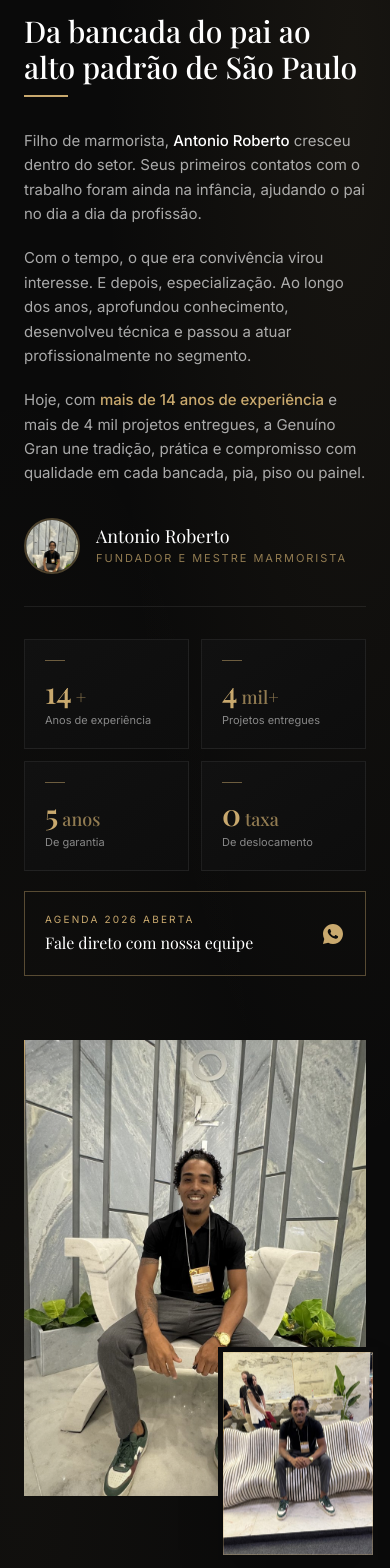
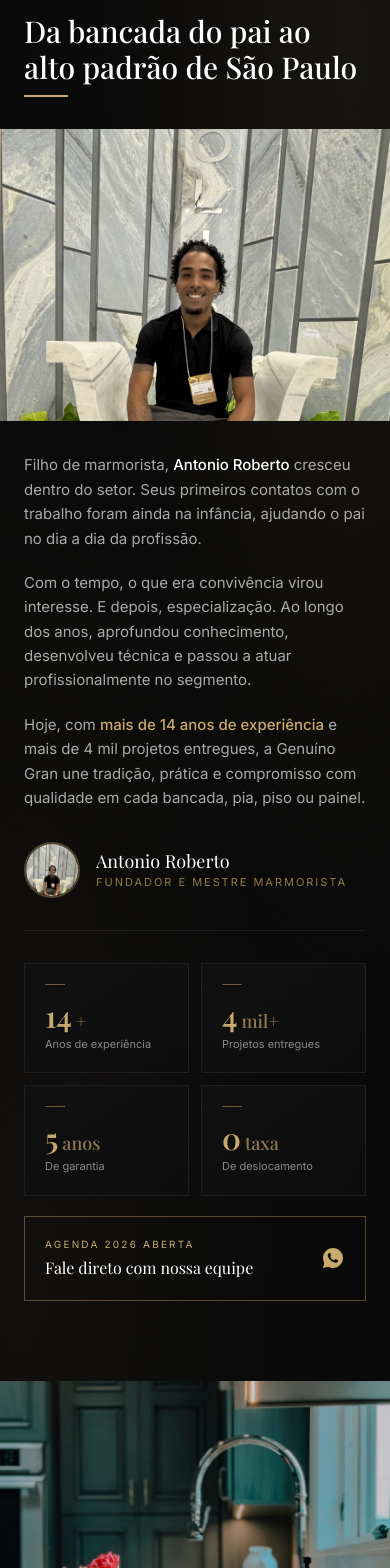
Before and after one commit to MatheusCRMartins/Genuino-Gran, a React (Vite) app: page / in a window 390 px wide. Shown: the part 6680-8248 px from the top of the page. Built offline with nearby package versions, Linux system fonts and the light colour scheme; a web font is replaced by a local one.

Commit message:
fix(about): foto do Antonio entre título e texto no mobile

```diff
--- a/src/components/About.jsx
+++ b/src/components/About.jsx
@@ -29,7 +29,7 @@
           {/* ── Coluna das fotos ────────────────────────────────────────── */}
           <div
             ref={photoRef}
-            className={`order-2 lg:order-1 lg:col-span-5 relative fade-up ${photoVisible ? 'visible' : ''}`}
+            className={`hidden lg:block lg:col-span-5 relative fade-up ${photoVisible ? 'visible' : ''}`}
           >
             {/* Linha dourada vertical */}
             <div
@@ -93,6 +93,22 @@
             <h2 className="font-playfair text-3xl md:text-4xl lg:text-5xl font-medium text-white title-accent mb-8 lg:mb-10">
               Da bancada do pai ao alto padrão de São Paulo
             </h2>
+
+            {/* Foto — mobile only, entre o título e o texto */}
+            <div className="lg:hidden relative -mx-6 mb-8 overflow-hidden">
+              <img
+                src="/images/antonio/antonio-1.jpg"
+                alt="Antonio Roberto, fundador da Genuíno Gran"
+                className="w-full object-cover"
+                style={{ aspectRatio: '4/3', objectPosition: '50% 25%' }}
+              />
+              {/* Linha dourada no topo */}
+              <div
+                className="absolute top-0 left-0 w-px h-20 pointer-events-none"
+                style={{ background: 'linear-gradient(to bottom, #c9a96e, transparent)' }}
+                aria-hidden="true"
+              />
+            </div>
 
             <div className="flex flex-col gap-5 font-inter text-[15px] sm:text-[16px] text-white/65 leading-relaxed mb-8">
               <p>
```
